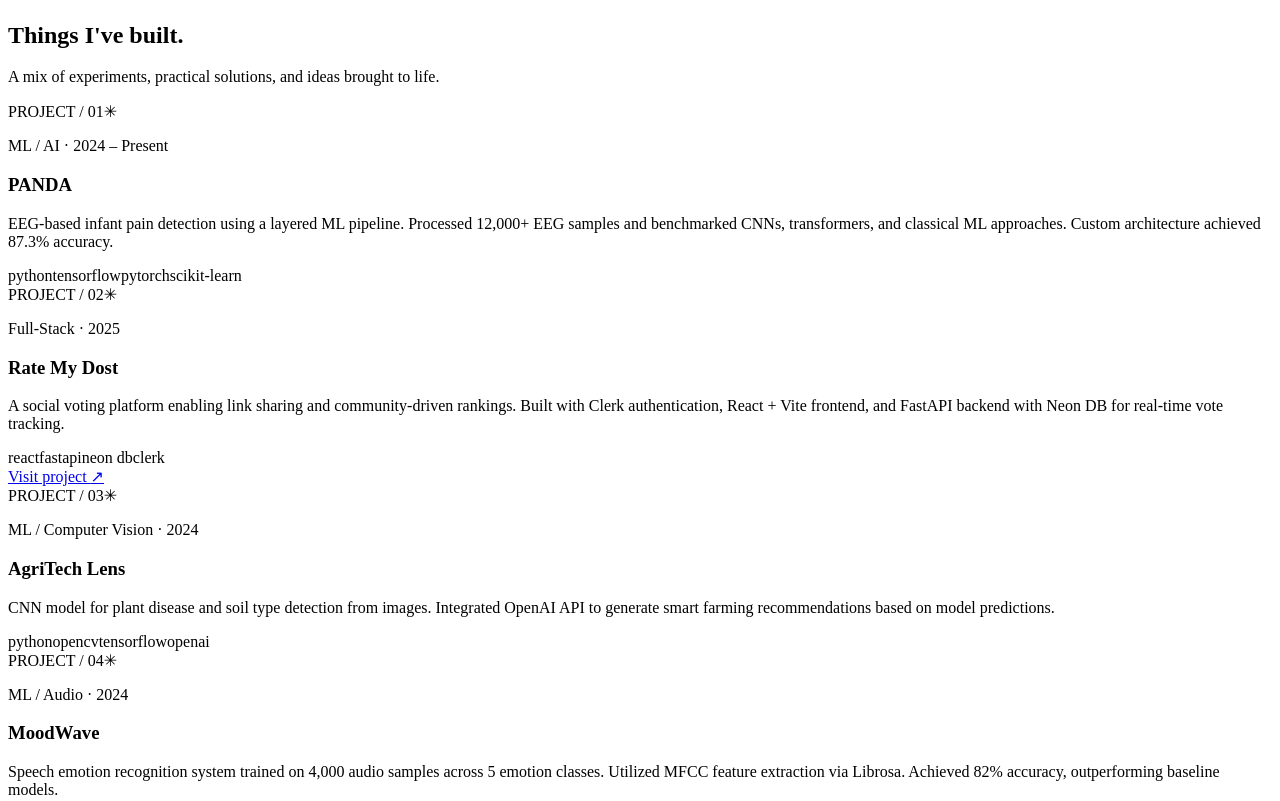
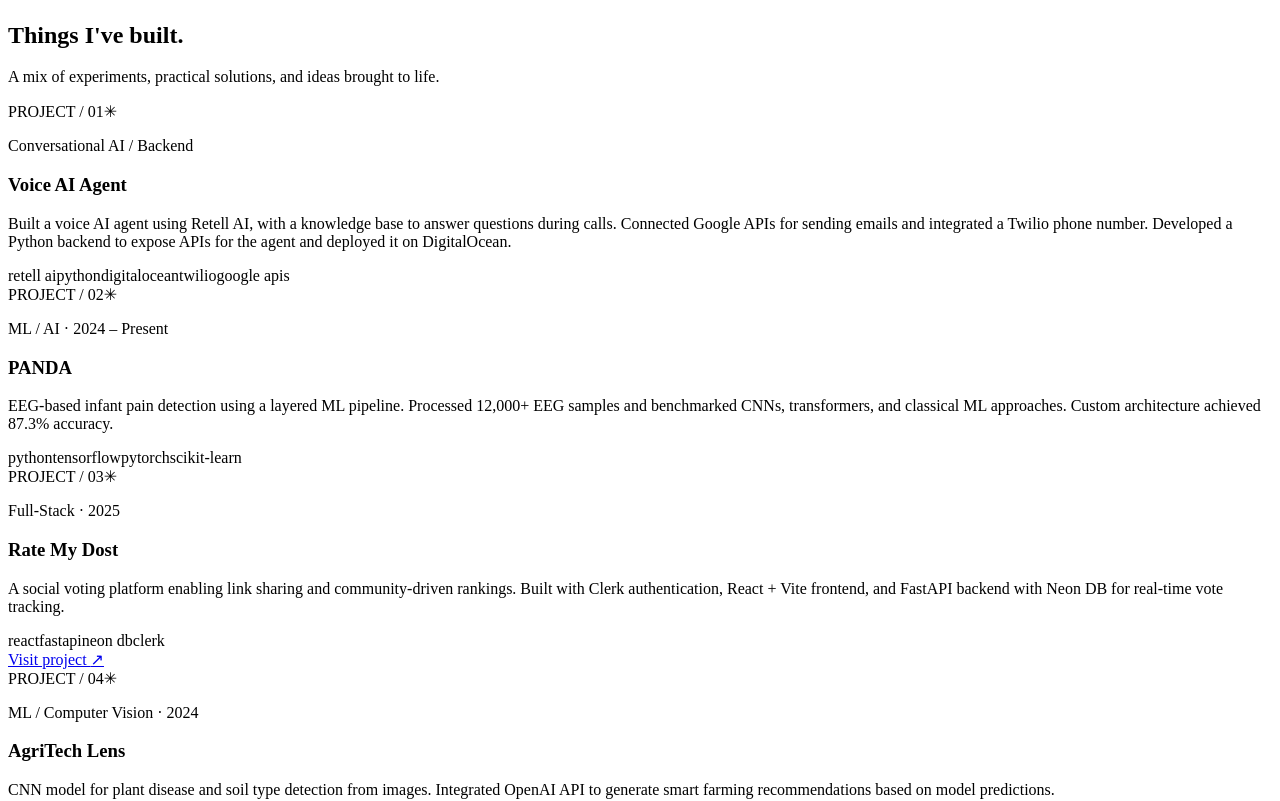
Before and after one commit to hsajid-cs/hira-dev, a React (Vite) app: page / in a window 1280 px wide. Shown: the part 2920-3721 px from the top of the page. Built offline with nearby package versions, Linux system fonts and the light colour scheme; the HTML template or start-up script is replaced by a standard one; a web font is replaced by a local one.

Commit message:
Add Retell AI voice agent project to portfolio

```diff
--- a/src/data/portfolioData.js
+++ b/src/data/portfolioData.js
@@ -21,6 +21,13 @@ export const projectsData = {
   sub: 'Selected Work',
   deco: '❧',
   entries: [
+    {
+      title: 'Voice AI Agent',
+      meta: 'Conversational AI / Backend',
+      body: 'Built a voice AI agent using Retell AI, with a knowledge base to answer questions during calls. Connected Google APIs for sending emails and integrated a Twilio phone number. Developed a Python backend to expose APIs for the agent and deployed it on DigitalOcean.',
+      tags: ['retell ai', 'python', 'digitalocean', 'twilio', 'google apis'],
+      tagsType: 'green'
+    },
     {
       title: 'PANDA',
       meta: 'ML / AI · 2024 – Present',
```
